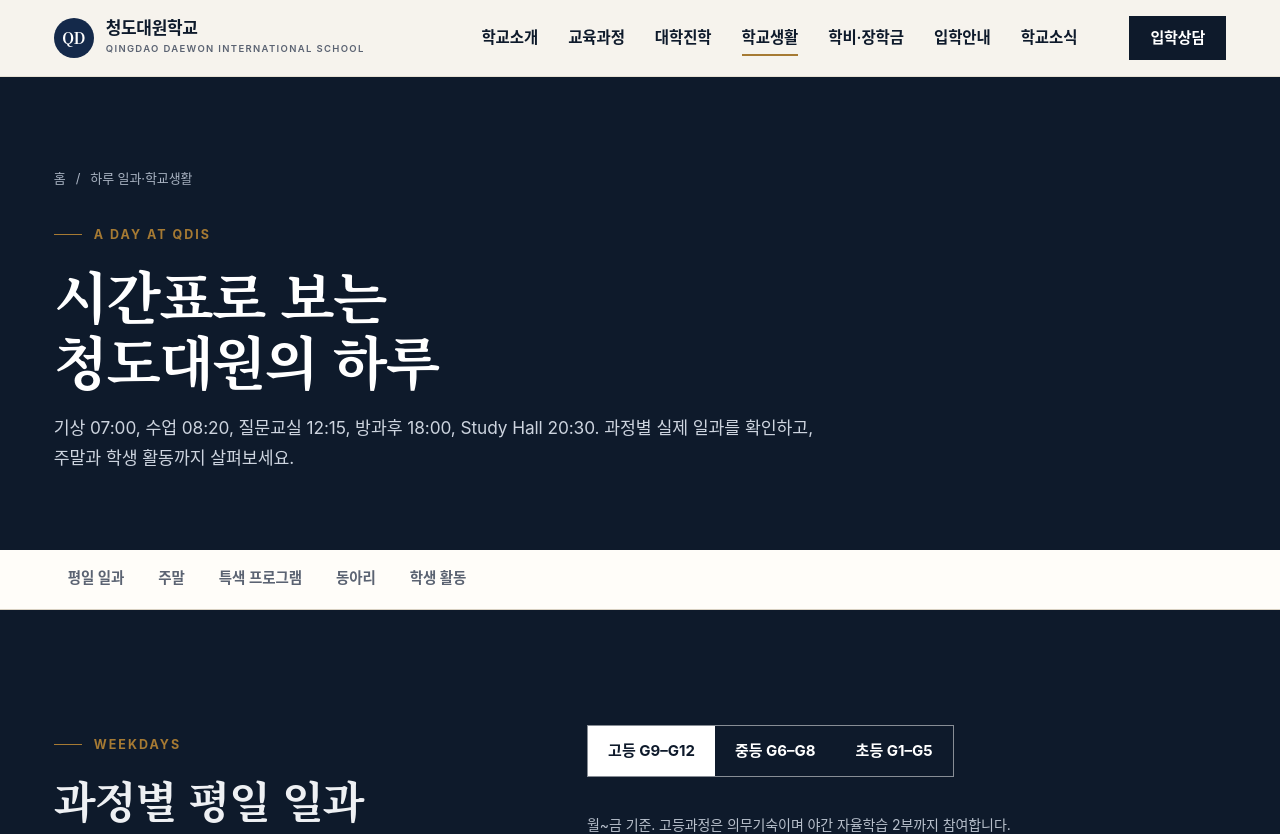
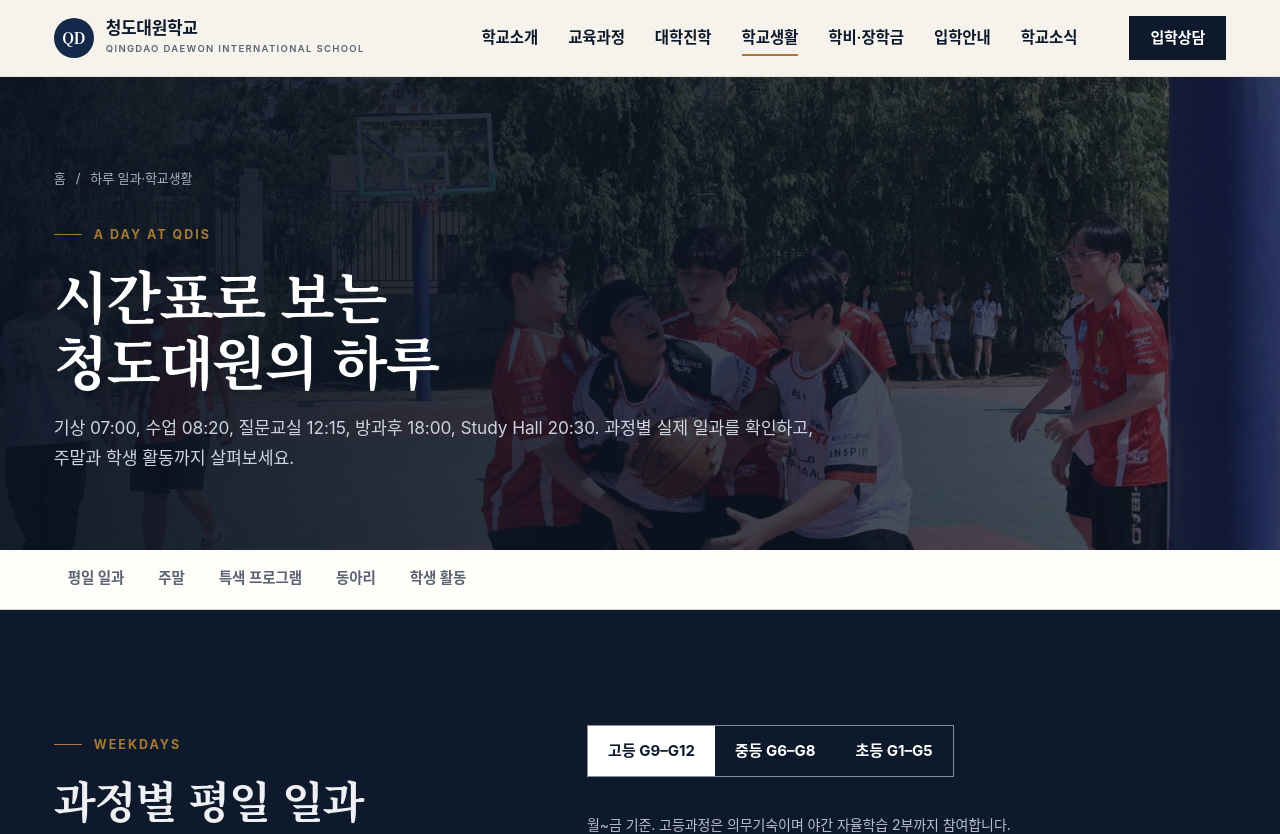
Before and after one commit to tnsuhak/qdis, a React (Vite) app: page /daily-life in a window 1280 px wide. Shown: the top 834 px of the page. Built offline with nearby package versions, Linux system fonts and the light colour scheme; a web font is replaced by a local one.

Commit message:
Add real QDIS photo to daily life header

```diff
--- a/src/pages/Life.tsx
+++ b/src/pages/Life.tsx
@@ -139,7 +139,7 @@ export function DailyLifePage() {
   ];
   return (
     <>
-      <PageHead crumb="하루 일과·학교생활" eyebrow="A Day at QDIS" title={<>시간표로 보는<br />청도대원의 하루</>}
+      <PageHead crumb="하루 일과·학교생활" eyebrow="A Day at QDIS" photoId="sportsDayBasketball2026" title={<>시간표로 보는<br />청도대원의 하루</>}
         lede="기상 07:00, 수업 08:20, 질문교실 12:15, 방과후 18:00, Study Hall 20:30. 과정별 실제 일과를 확인하고, 주말과 학생 활동까지 살펴보세요." />
       <Toc items={[['day', '평일 일과'], ['weekend', '주말'], ['programs', '특색 프로그램'], ['clubs', '동아리'], ['activities', '학생 활동']]} />
       <section className="section dark" id="day">
```
